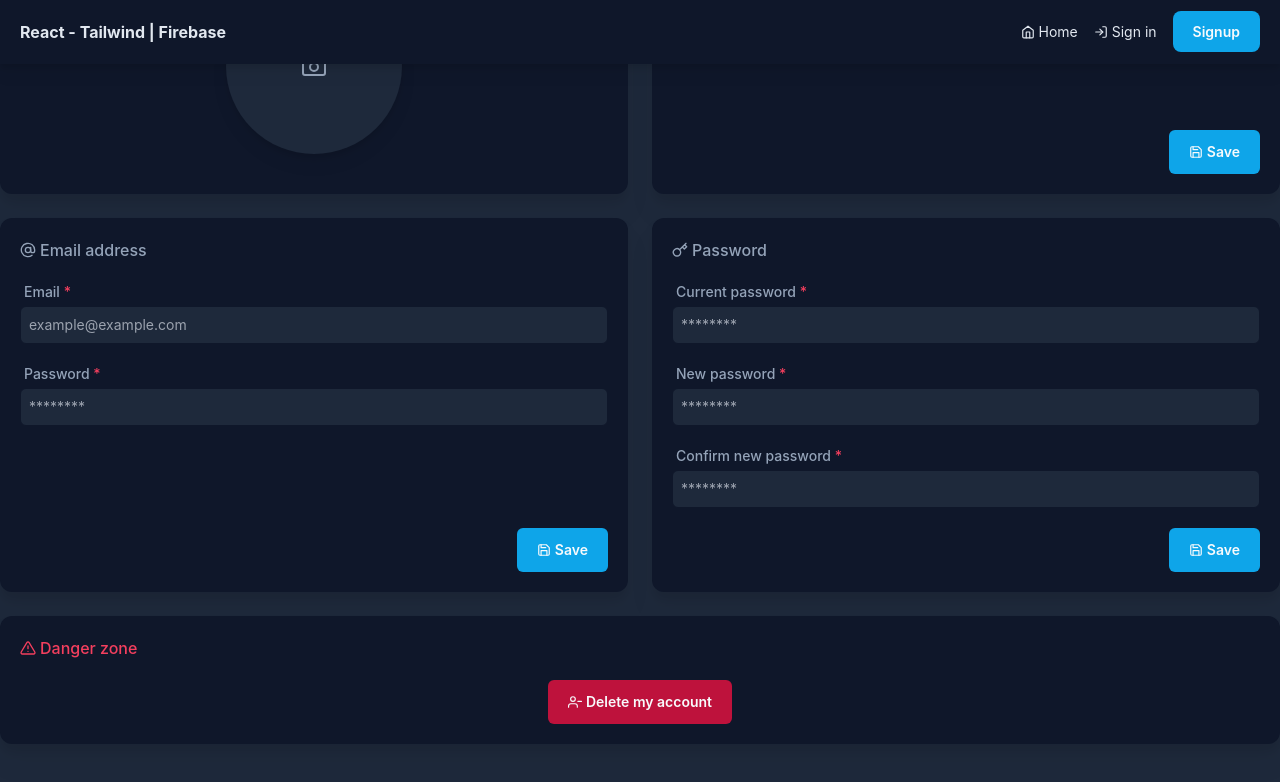
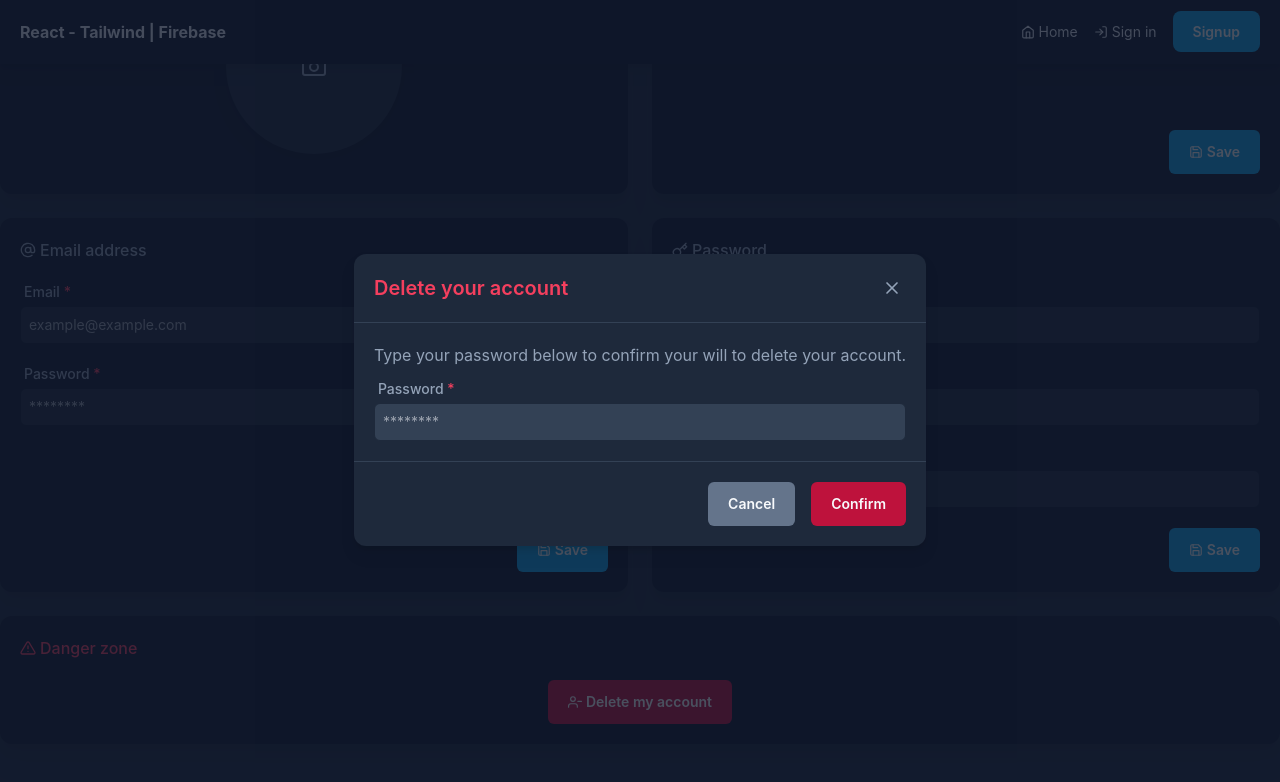
Before and after one commit to BryanBerger98/react-tailwind-firebase-starter, a React (Create React App) app: page /account in a window 1280 px wide. Both pictures are taken after a click on the button "Delete my account". Shown: the part 286-1068 px from the top of the page. Built offline with nearby package versions, Linux system fonts and the light colour scheme; no server answers.

Commit message:
feat(account & common): add delete account feature & add modal component - v0.1.0

```diff
--- a/src/account/components/EditProfileEmail.jsx
+++ b/src/account/components/EditProfileEmail.jsx
@@ -34,7 +34,7 @@ function EditProfileEmail() {
 
     useEffect(() => {
         setProfileEmailFormValues({
-            email: currentUser ? currentUser.email : '',
+            email: currentUser && currentUser.email ? currentUser.email : '',
             password: ''
         });
     }, [currentUser]);
--- a/src/account/components/EditProfileInfos.jsx
+++ b/src/account/components/EditProfileInfos.jsx
@@ -25,7 +25,7 @@ function EditProfileInfos() {
             <h3 className="text-md font-medium flex items-center mb-5"><FiList /><span className="ml-1">Informations</span></h3>
             <Formik
                 initialValues={{
-                    username: currentUser ? currentUser.displayName : ''
+                    username: currentUser && currentUser.displayName ? currentUser.displayName : ''
                 }}
                 validationSchema={profileInfosFormSchema}
                 onSubmit={handleSubmit}
--- a/src/account/components/ProfileDangerZone.jsx
+++ b/src/account/components/ProfileDangerZone.jsx
@@ -1,17 +1,98 @@
-import { FiAlertTriangle, FiUserMinus } from 'react-icons/fi';
+import { useContext, useState } from 'react';
+import { FiAlertTriangle, FiUserMinus, FiX, FiAlertCircle } from 'react-icons/fi';
+import Modal from '../../common/components/Modal';
+import { ModalsContext } from '../../common/context/ModalsContext';
+import * as Yup from 'yup';
+import { AuthContext } from '../../auth/context/AuthContext';
+import { Formik, Form, Field } from 'formik';
+import { useNavigate } from 'react-router-dom';
+import { FilesContext } from '../../files/context/FilesContext';
 
 function ProfileDangerZone() {
 
+    const modalsContext = useContext(ModalsContext);
+    const filesContext = useContext(FilesContext);
+    const authContext = useContext(AuthContext);
+    const currentUser = authContext.currentUser;
+    const navigate = useNavigate();
+
+    const onOpenModal = () => {
+        modalsContext.openModal('deleteUserAccountModal');
+    }
+
+    const [deleteAccountFormValues, setDeleteAccountFormValues] = useState({
+        password: ''
+    });
+
+    const deleteAccountFormSchema = Yup.object().shape({
+        password: Yup.string().required('Required')
+    });
+
+    const handleSubmit = async (values) => {
+        setDeleteAccountFormValues({
+            password: values.password
+        });
+        modalsContext.dismissAll();
+        try {
+            if (currentUser && currentUser.photoURL && currentUser.photoURL !== '') {
+                await filesContext.deleteFile(currentUser.photoURL);
+            }
+            await authContext.deleteCurrentUserAccount(values.password);
+            setDeleteAccountFormValues({
+                password: ''
+            });
+            navigate('/');
+        } catch (error) {
+            if (error.code && error.code === 'auth/wrong-password') {
+                return alert('Wrong password');
+            }
+            console.error(error);
+        }
+    };
+
     return(
+       <>
             <div className="bg-slate-900 drop-shadow-xl rounded-xl p-5 col-span-12 h-full flex flex-col">
                 <h3 className="text-md font-medium flex items-center mb-5 text-rose-500"><FiAlertTriangle /><span className="ml-1">Danger zone</span></h3>
                 <div className="flex m-auto">
-            <button type='button' className='px-5 py-3 bg-rose-700 text-slate-50 hover:bg-rose-600 rounded-md font-semibold ml-auto flex items-center text-sm'>
+                    <button type='button' onClick={onOpenModal} className='px-5 py-3 bg-rose-700 text-slate-50 hover:bg-rose-600 rounded-md font-semibold ml-auto flex items-center text-sm'>
                         <FiUserMinus />
                         <span className='ml-1'>Delete my account</span>
                     </button>
                 </div>
             </div>
+            <Modal modalName={'deleteUserAccountModal'}>
+                <div className='p-5 border-b border-slate-700 flex items-center justify-between'>
+                    <p className='text-rose-500 font-semibold text-xl'>Delete your account</p>
+                    <button type='button' className='hover:cursor-pointer text-xl flex items-center p-1' data-dismiss="modal">
+                        <FiX />
+                    </button>
+                </div>
+                <Formik
+                    initialValues={deleteAccountFormValues}
+                    validationSchema={deleteAccountFormSchema}
+                    onSubmit={handleSubmit}
+                    enableReinitialize={true}
+                >
+                    {({errors, touched}) => (
+                        <Form>
+                            <div className='p-5'>
+                                <p className='mb-3'>Type your password below to confirm your will to delete your account.</p>
+                                <div className='flex flex-col relative text-sm'>
+                                    <label htmlFor="deleteAccountPasswordInput" className="mb-1 ml-1 font-medium text-md">Password <span className="text-rose-500">*</span></label>
+                                    <Field type="password" id="deleteAccountPasswordInput" name="password" className="border border-slate-800 rounded-md p-2 text-slate-50 bg-slate-700" placeholder="********" />
+                                    {touched.password && errors.password && <span className='ml-2 flex items-center text-rose-500 absolute bottom-2 right-2'><span className='mr-1'>{errors.password}</span><FiAlertCircle /></span>}
+                                </div>
+                            </div>
+                            <div className="p-5 border-t border-slate-700 flex justify-end gap-4">
+                                <button type='button' className='px-5 py-3 bg-slate-500 text-slate-50 hover:bg-slate-400 rounded-md font-semibold flex items-center text-sm' data-dismiss="modal">Cancel</button>
+                                <button type='submit' className='px-5 py-3 bg-rose-700 text-slate-50 hover:bg-rose-600 rounded-md font-semibold flex items-center text-sm'>Confirm</button>
+                            </div>
+                        </Form>
+                    )}
+                </Formik>
+            </Modal>
+       </>
     )
 
 }
--- a/src/account/containers/Account.jsx
+++ b/src/account/containers/Account.jsx
@@ -5,11 +5,13 @@ import EditProfileEmail from '../components/EditProfileEmail';
 import EditProfilePassword from '../components/EditProfilePassword';
 import ProfileDangerZone from '../components/ProfileDangerZone';
 import FilesContextProvider from '../../files/context/FilesContext';
+import ModalsContextProvider from '../../common/context/ModalsContext';
 
 function Account() {
 
     return(
         <FilesContextProvider>
+            <ModalsContextProvider>
                 <div className="container mx-auto pt-28 pb-14">
                     <div className="bg-slate-900 drop-shadow-xl rounded-xl p-5 mb-5">
                         <h2 className="text-lg font-medium flex text-slate-50 items-center"><FiUser /><span className="ml-1">Account</span></h2>
@@ -22,6 +24,7 @@ function Account() {
                         <ProfileDangerZone></ProfileDangerZone>
                     </div>
                 </div>
+            </ModalsContextProvider>
         </FilesContextProvider>
     )
 
--- a/src/auth/context/AuthContext.jsx
+++ b/src/auth/context/AuthContext.jsx
@@ -1,4 +1,4 @@
-import { createUserWithEmailAndPassword, onAuthStateChanged, signInWithEmailAndPassword, signOut, updateEmail, updatePassword, updateProfile } from 'firebase/auth';
+import { createUserWithEmailAndPassword, deleteUser, onAuthStateChanged, signInWithEmailAndPassword, signOut, updateEmail, updatePassword, updateProfile } from 'firebase/auth';
 import React, { useState } from 'react';
 import { auth } from '../../firebase-config';
 
@@ -85,6 +85,17 @@ const AuthContextProvider = props => {
         }
     }
 
+    const deleteCurrentUserAccount = async (password) => {
+        try {
+            await signInWithEmailAndPassword(auth, auth.currentUser.email, password);
+            await deleteUser(auth.currentUser);
+            setCurrentUser(null);
+            return;
+        } catch (error) {
+            throw error;
+        }
+    }
+
     return(
         <AuthContext.Provider value={{
             currentUser,
@@ -94,7 +105,8 @@ const AuthContextProvider = props => {
             updateCurrentUserName,
             updateCurrentUserEmail,
             updateCurrentUserProfilePhoto,
-            updateCurrentUserPassword
+            updateCurrentUserPassword,
+            deleteCurrentUserAccount
         }}>
             {props.children}
         </AuthContext.Provider>
--- /dev/null
+++ b/src/common/components/Modal.jsx
@@ -0,0 +1,58 @@
+import { useContext, useEffect, useState } from "react";
+import { ModalsContext } from "../context/ModalsContext";
+
+function Modal({children, modalName}) {
+
+    const modalsContext = useContext(ModalsContext);
+    const currentModal = modalsContext.currentModal;
+
+    const [hiddenModal, setHiddenModal] = useState(true);
+    const [hiddenBackground, setHiddenBackground] = useState(true);
+
+    const dismissModal = () => {
+        setHiddenModal(true);
+        setTimeout(() => {
+            setHiddenBackground(true);
+        }, 350);
+    }
+
+    const openModal = () => {
+        setHiddenBackground(false);
+        setTimeout(() => {
+            setHiddenModal(false);
+        }, 350);
+    }
+
+    const onClickModalBackground = ($event) => {
+        if ($event.target === $event.currentTarget) {
+            modalsContext.dismissAll();
+        }
+    }
+
+    useEffect(() => {
+        if (currentModal && currentModal === modalName) {
+            openModal();
+        } else {
+            dismissModal();
+        }
+    }, [currentModal, modalName]);
+
+    useEffect(() => {
+        const dismissButtons = document.querySelectorAll('[data-dismiss="modal"]');
+        dismissButtons.forEach((el) => {
+            el.addEventListener('click', () => {
+                modalsContext.dismissAll();
+            });
+        });
+    }, [modalsContext]);
+
+    return (
+        <div className={`transition ease-out duration-300 fixed inset-0 z-50 bg-slate-900/75 flex items-center justify-center opacity-100 ${hiddenBackground ? 'hidden' : ''} ${hiddenModal ? 'opacity-0' : ''}`} onClick={onClickModalBackground}>
+             <div className={`transition ease-out duration-300 bg-slate-800 rounded-xl drop-shadow-lg ${hiddenModal ? '-translate-y-10' : ''}`}>
+                {children}
+            </div>
+        </div>
+    )
+
+}
+export default Modal;
--- /dev/null
+++ b/src/common/context/ModalsContext.jsx
@@ -0,0 +1,29 @@
+import React, { useState } from 'react';
+
+const ModalsContext = React.createContext();
+export { ModalsContext };
+
+const ModalsContextProvider = props => {
+
+    const [currentModal, setCurrentModal] = useState(null);
+
+    const openModal = (modalName) => {
+        setCurrentModal(modalName);
+    }
+
+    const dismissAll = () => {
+        setCurrentModal(null);
+    }
+
+    return(
+        <ModalsContext.Provider value={{
+            currentModal,
+            openModal,
+            dismissAll
+        }}>
+            {props.children}
+        </ModalsContext.Provider>
+    );
+
+}
+export default ModalsContextProvider;
```
Lines whose indentation alone changed are shown as unchanged.
